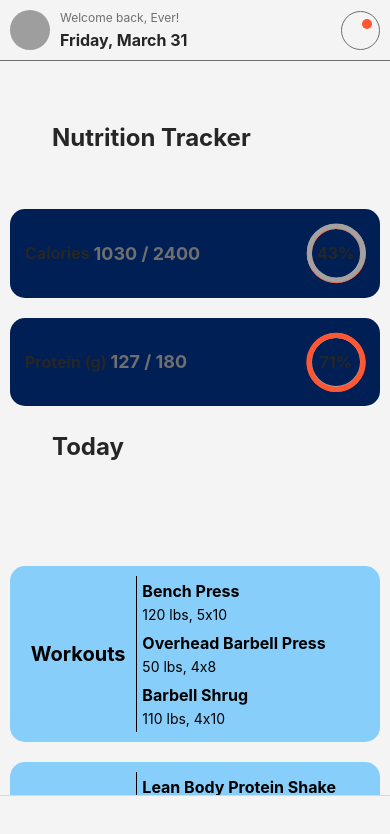
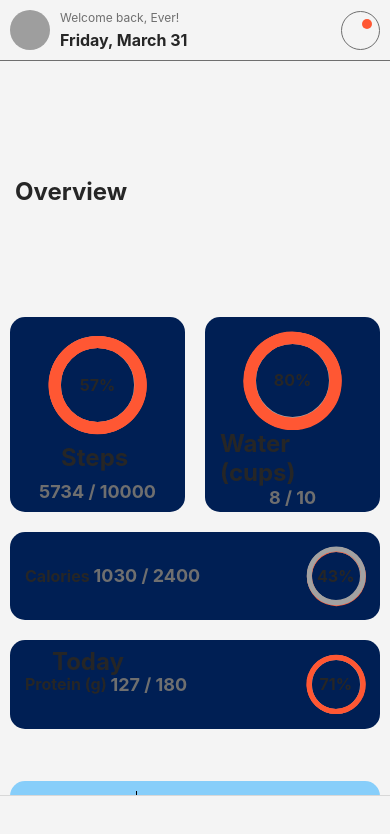
Before and after one commit to nolasco-ever/Workout-app, a React Native app in the folder FlexCoach/: screen /Tabs in a window 390 px wide. Shown: the top 834 px of the page. Built offline with nearby package versions, Linux system fonts and the light colour scheme; grey boxes are pictures that could not be loaded; some icons are missing.

Commit message:
Created square progress card

```diff
--- a/FlexCoach/components/cards/postCard.tsx
+++ b/FlexCoach/components/cards/postCard.tsx
@@ -136,7 +136,7 @@ const postCardStyle = StyleSheet.create({
     },
     actionsContainer: {
         flexDirection: 'row',
-        justifyContent: 'space-evenly',
+        justifyContent: 'flex-start',
         padding: 10
     },
     actionItemContainer: {
--- /dev/null
+++ b/FlexCoach/components/cards/progressCard.tsx
@@ -0,0 +1,83 @@
+import React, { useState } from 'react';
+import { StyleSheet, Text, View } from 'react-native';
+import { colors } from '../../colors';
+import { CustomText } from '../text/customText';
+import ProgressCircle from '../progress-indicators/progressCircle';
+import { TouchableOpacity } from 'react-native-gesture-handler';
+
+interface ProgressCardProps {
+  title: string;
+  goalAmount: number;
+  currentAmount: number;
+}
+
+export const ProgressCard: React.FC<ProgressCardProps> = ({
+  title,
+  goalAmount,
+  currentAmount,
+}) => {
+    const appColors = colors();
+    const calorieProgress = Math.round((currentAmount / goalAmount) * 100);
+
+    return (
+        <TouchableOpacity style={[styles.container, {backgroundColor: appColors.primary}]}>
+            <View style={styles.infoContainer}>
+                <View style={styles.nutritionInfo}>
+                    <CustomText style={styles.nutritionLabel}>{title} </CustomText>
+                    <CustomText type='subheader' style={styles.nutritionValue}>
+                        {currentAmount} / {goalAmount}
+                    </CustomText>
+                </View>
+                <ProgressCircle
+                    percent={calorieProgress}
+                    size='sm'
+                />
+            </View>
+        </TouchableOpacity>
+    );
+};
+
+const styles = StyleSheet.create({
+  container: {
+    borderRadius: 15,
+    padding: 10,
+    margin: 10,
+  },
+  infoContainer: {
+    flexDirection: 'row',
+    justifyContent: 'space-between',
+    margin: 5,
+    alignItems: 'center'
+  },
+  progressCircle: {
+    borderWidth: 5,
+    borderRadius: 50,
+    width: 80,
+    height: 80,
+    justifyContent: 'center',
+    alignItems: 'center',
+  },
+  progressText: {
+    fontSize: 20,
+    fontWeight: 'bold',
+  },
+  progressLabel: {
+    fontSize: 16,
+    fontWeight: 'bold',
+  },
+  nutritionInfo: {
+    flex: 1,
+    marginRight: 10,
+    alignItems: 'center',
+    flexDirection: 'row'
+  },
+  nutritionLabel: {
+    fontSize: 16,
+    fontWeight: 'bold',
+    marginBottom: 5,
+  },
+  nutritionValue: {
+    fontSize: 16,
+    fontWeight: 'bold',
+  },
+});
--- a/FlexCoach/components/cards/trackerCard.tsx
+++ b/FlexCoach/components/cards/progressCardSquare.tsx
@@ -1,39 +1,40 @@
 import React, { useState } from 'react';
-import { StyleSheet, Text, View } from 'react-native';
+import { Dimensions, StyleSheet, Text, View } from 'react-native';
 import { colors } from '../../colors';
 import { CustomText } from '../text/customText';
 import ProgressCircle from '../progress-indicators/progressCircle';
 import { TouchableOpacity } from 'react-native-gesture-handler';
 
-interface TrackerCardProps {
+interface ProgressCardSquareProps {
   title: string;
   goalAmount: number;
   currentAmount: number;
 }
 
-export const TrackerCard: React.FC<TrackerCardProps> = ({
+export const ProgressCardSquare: React.FC<ProgressCardSquareProps> = ({
   title,
   goalAmount,
   currentAmount,
 }) => {
     const appColors = colors();
     const calorieProgress = Math.round((currentAmount / goalAmount) * 100);
+    const screenWidth = Dimensions.get('window').width;
 
     return (
-        <TouchableOpacity style={[styles.container, {backgroundColor: appColors.primary}]}>
-            <View style={styles.infoContainer}>
-                <View style={styles.nutritionInfo}>
-                    <CustomText style={styles.nutritionLabel}>{title} </CustomText>
+        <View style={{flex: 1}}>
+            <TouchableOpacity style={[styles.container, {backgroundColor: appColors.primary, height: screenWidth/2}]}>
+                <View style={styles.infoContainer}>
+                    <ProgressCircle
+                        percent={calorieProgress}
+                        size='md'
+                    />
+                    <CustomText type='header' style={styles.nutritionLabel}>{title} </CustomText>
                     <CustomText type='subheader' style={styles.nutritionValue}>
                         {currentAmount} / {goalAmount}
                     </CustomText>
                 </View>
-                <ProgressCircle
-                    percent={calorieProgress}
-                    size='sm'
-                />
-            </View>
-        </TouchableOpacity>
+            </TouchableOpacity>
+        </View>
     );
 };
 
@@ -41,11 +42,12 @@ const styles = StyleSheet.create({
   container: {
     borderRadius: 15,
     padding: 10,
-    margin: 10,
+    margin: 10
   },
   infoContainer: {
-    flexDirection: 'row',
-    justifyContent: 'space-between',
+    height:'100%',
+    flexDirection: 'column',
+    justifyContent: 'space-around',
     margin: 5,
     alignItems: 'center'
   },
--- a/FlexCoach/screens/Tabs/Home/HomeScreen.tsx
+++ b/FlexCoach/screens/Tabs/Home/HomeScreen.tsx
@@ -1,13 +1,14 @@
 import React from 'react';
-import { StyleSheet, ScrollView, SafeAreaView } from 'react-native';
+import { StyleSheet, ScrollView, SafeAreaView, View } from 'react-native';
 import { colors } from '../../../colors';
 import { UserCardHeader } from '../../../components/cards/userCardHeader';
-import { TrackerCard } from '../../../components/cards/trackerCard';
+import { ProgressCard } from '../../../components/cards/progressCard';
 import { Section } from '../../../components/sections/Section';
 import { generalIcons } from '../../../components/icons/icon-library';
 import { ListCard } from '../../../components/cards/listCard';
 import { mockDietList, mockWorkoutList } from '../../../mocks/listMocks';
 import PostCard from '../../../components/cards/postCard';
+import { ProgressCardSquare } from '../../../components/cards/progressCardSquare';
 
 export const HomeScreen = () => {
     const appColors = colors();
@@ -18,18 +19,31 @@ export const HomeScreen = () => {
             welcomeMessage='Welcome back, Ever!'
         />
         <ScrollView style={{borderTopWidth: 1, borderColor: appColors.subtext}}>
-          <Section title="Nutrition Tracker" icon={generalIcons.heart} iconColor='red'>
-            <TrackerCard
+          <Section title='Overview'>
+            <View style={{flexDirection: 'row'}}>
+              <ProgressCardSquare
+                title='Steps'
+                goalAmount={10000}
+                currentAmount={5734}
+              />
+              <ProgressCardSquare
+                title='Water (cups)'
+                goalAmount={10}
+                currentAmount={8}
+              />
+            </View>
+            <ProgressCard
               title='Calories'
               goalAmount={2400}
               currentAmount={1030}
             />
-            <TrackerCard
+            <ProgressCard
               title='Protein (g)'
               goalAmount={180}
               currentAmount={127}
             />
           </Section>
+
           <Section title='Today' icon={generalIcons.calendarDay}>
             <ListCard
               title={mockWorkoutList.title}
```
